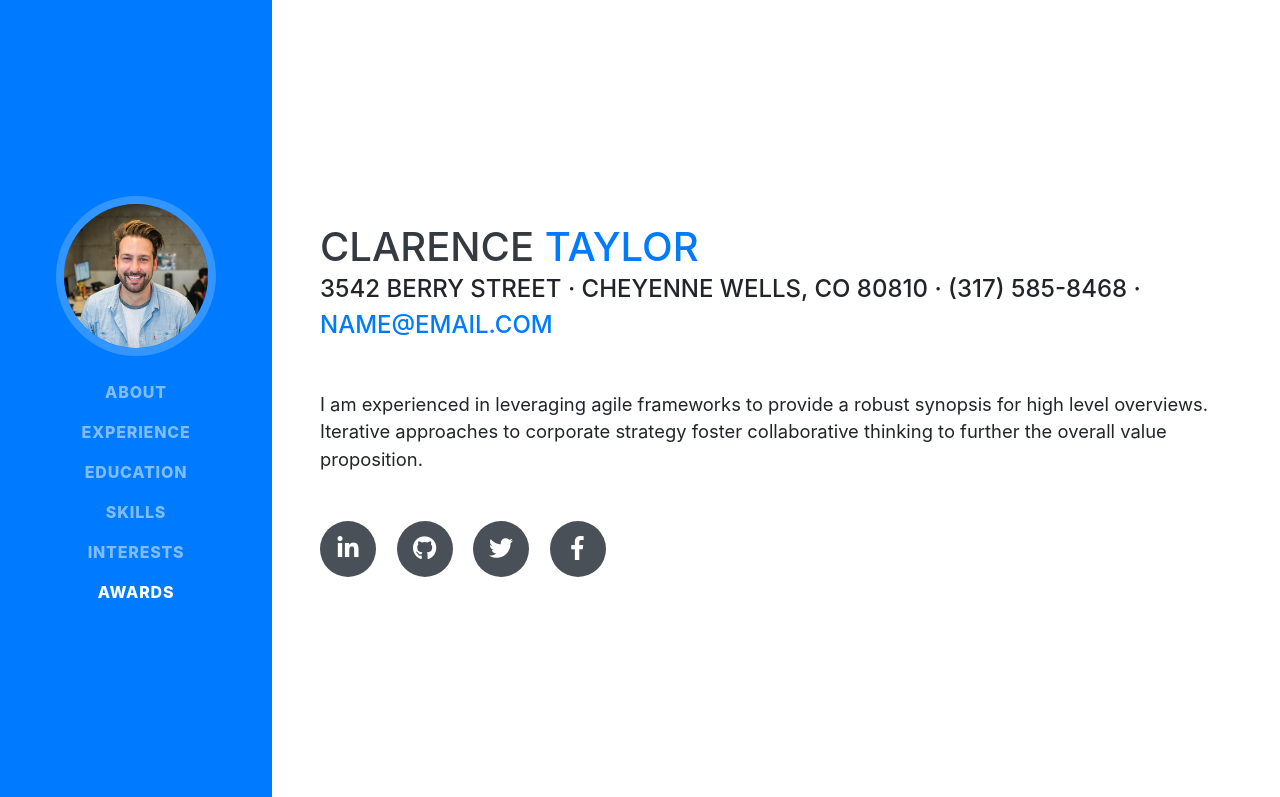
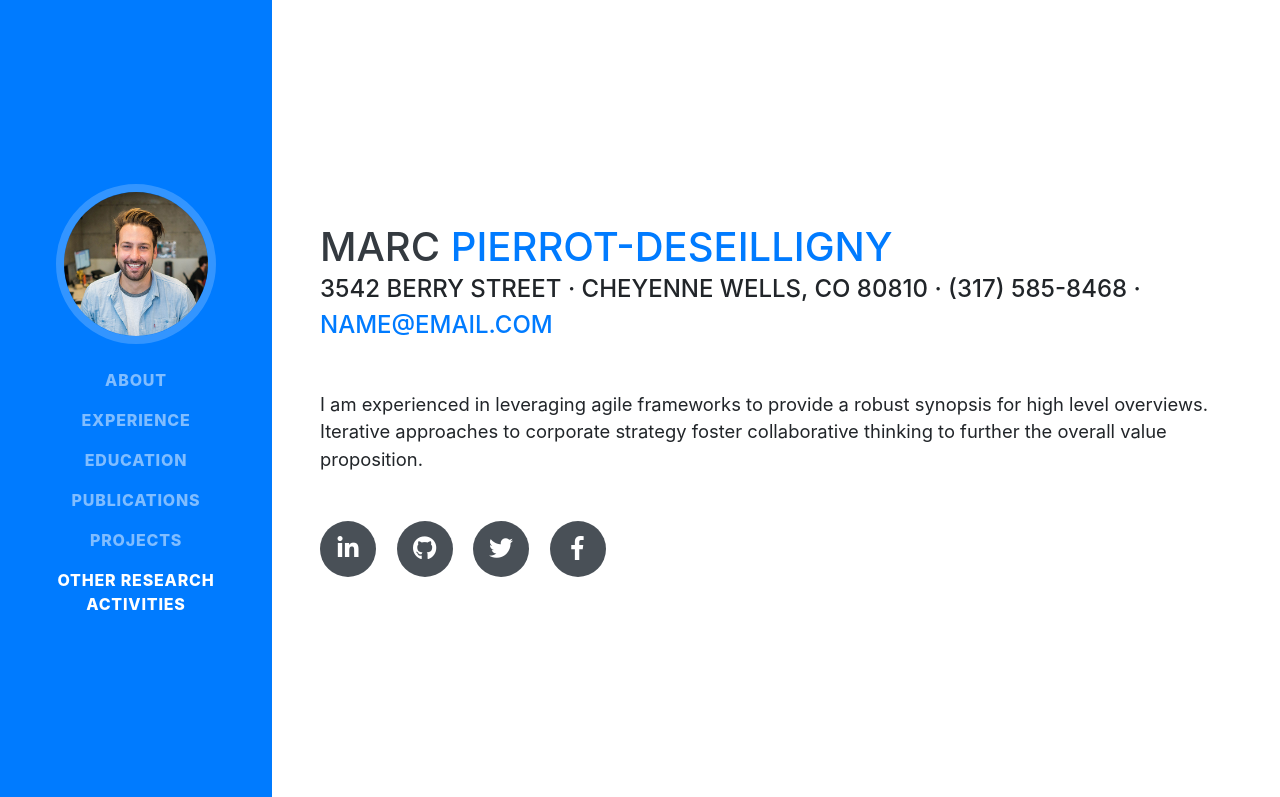
Before and after one commit to umrlastig/laura-wenclik, a website with bundled scripts: page index.html in a window 1280 px wide. Shown: the top 797 px of the page. Built offline with nearby package versions, Linux system fonts and the light colour scheme; a web font is replaced by a local one.

Commit message:
Update webpage template

```diff
--- a/index.html
+++ b/index.html
@@ -27,7 +27,7 @@
 
   <nav class="navbar navbar-expand-lg navbar-dark bg-primary fixed-top" id="sideNav">
     <a class="navbar-brand js-scroll-trigger" href="#page-top">
-      <span class="d-block d-lg-none">Clarence Taylor</span>
+      <span class="d-block d-lg-none">Marc Pierrot-Deseilligny</span>
       <span class="d-none d-lg-block">
         <img class="img-fluid img-profile rounded-circle mx-auto mb-2" src="img/profile.jpg" alt="">
       </span>
@@ -47,13 +47,13 @@
           <a class="nav-link js-scroll-trigger" href="#education">Education</a>
         </li>
         <li class="nav-item">
-          <a class="nav-link js-scroll-trigger" href="#skills">Skills</a>
+          <a class="nav-link js-scroll-trigger" href="#publications">Publications</a>
         </li>
         <li class="nav-item">
-          <a class="nav-link js-scroll-trigger" href="#interests">Interests</a>
+          <a class="nav-link js-scroll-trigger" href="#projects">Projects</a>
         </li>
         <li class="nav-item">
-          <a class="nav-link js-scroll-trigger" href="#awards">Awards</a>
+          <a class="nav-link js-scroll-trigger" href="#other">Other research activities</a>
         </li>
       </ul>
     </div>
@@ -63,8 +63,8 @@
 
     <section class="resume-section p-3 p-lg-5 d-flex align-items-center" id="about">
       <div class="w-100">
-        <h1 class="mb-0">Clarence
-          <span class="text-primary">Taylor</span>
+        <h1 class="mb-0">Marc
+          <span class="text-primary">Pierrot-Deseilligny</span>
         </h1>
         <div class="subheading mb-5">3542 Berry Street · Cheyenne Wells, CO 80810 · (317) 585-8468 ·
           <a href="mailto:name@email.com">name@email.com</a>
@@ -175,9 +175,9 @@
 
     <hr class="m-0">
 
-    <section class="resume-section p-3 p-lg-5 d-flex align-items-center" id="skills">
+    <section class="resume-section p-3 p-lg-5 d-flex align-items-center" id="publications">
       <div class="w-100">
-        <h2 class="mb-5">Skills</h2>
+        <h2 class="mb-5">Publications</h2>
 
         <div class="subheading mb-3">Programming Languages &amp; Tools</div>
         <ul class="list-inline dev-icons">
@@ -239,9 +239,9 @@
 
     <hr class="m-0">
 
-    <section class="resume-section p-3 p-lg-5 d-flex align-items-center" id="interests">
+    <section class="resume-section p-3 p-lg-5 d-flex align-items-center" id="projects">
       <div class="w-100">
-        <h2 class="mb-5">Interests</h2>
+        <h2 class="mb-5">Projects</h2>
         <p>Apart from being a web developer, I enjoy most of my time being outdoors. In the winter, I am an avid skier and novice ice climber. During the warmer months here in Colorado, I enjoy mountain biking, free climbing, and kayaking.</p>
         <p class="mb-0">When forced indoors, I follow a number of sci-fi and fantasy genre movies and television shows, I am an aspiring chef, and I spend a large amount of my free time exploring the latest technology advancements in the front-end web development world.</p>
       </div>
@@ -249,9 +249,9 @@
 
     <hr class="m-0">
 
-    <section class="resume-section p-3 p-lg-5 d-flex align-items-center" id="awards">
+    <section class="resume-section p-3 p-lg-5 d-flex align-items-center" id="other">
       <div class="w-100">
-        <h2 class="mb-5">Awards &amp; Certifications</h2>
+        <h2 class="mb-5">Other research activities</h2>
         <ul class="fa-ul mb-0">
           <li>
             <i class="fa-li fa fa-trophy text-warning"></i>
```
